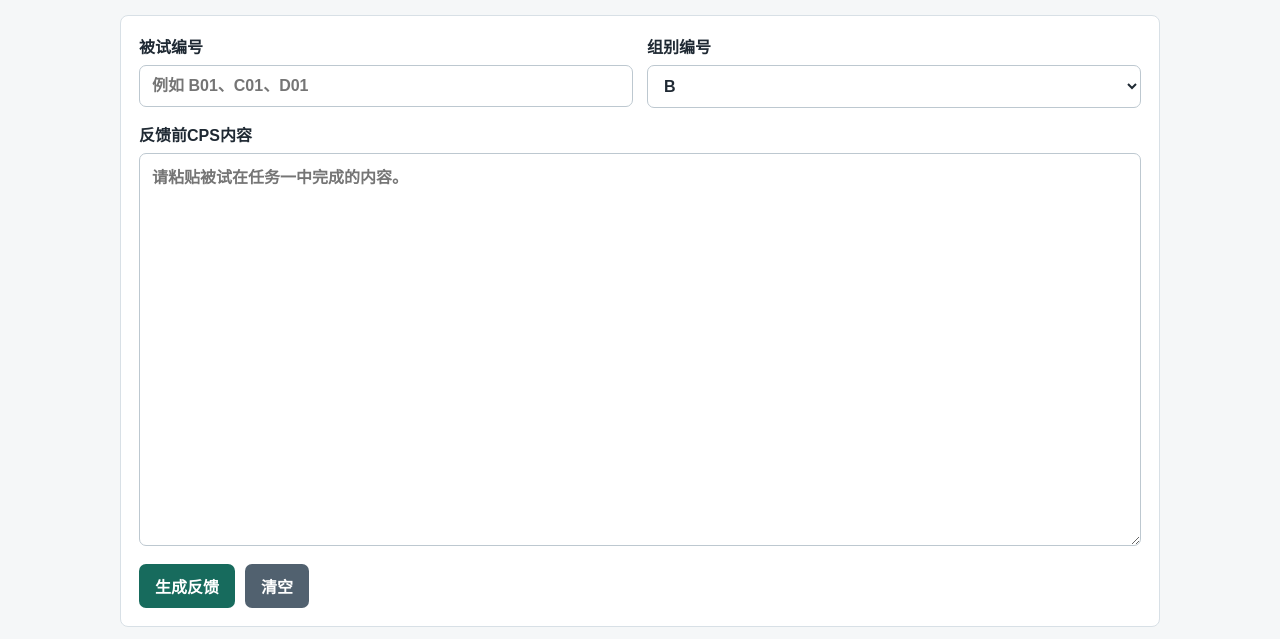
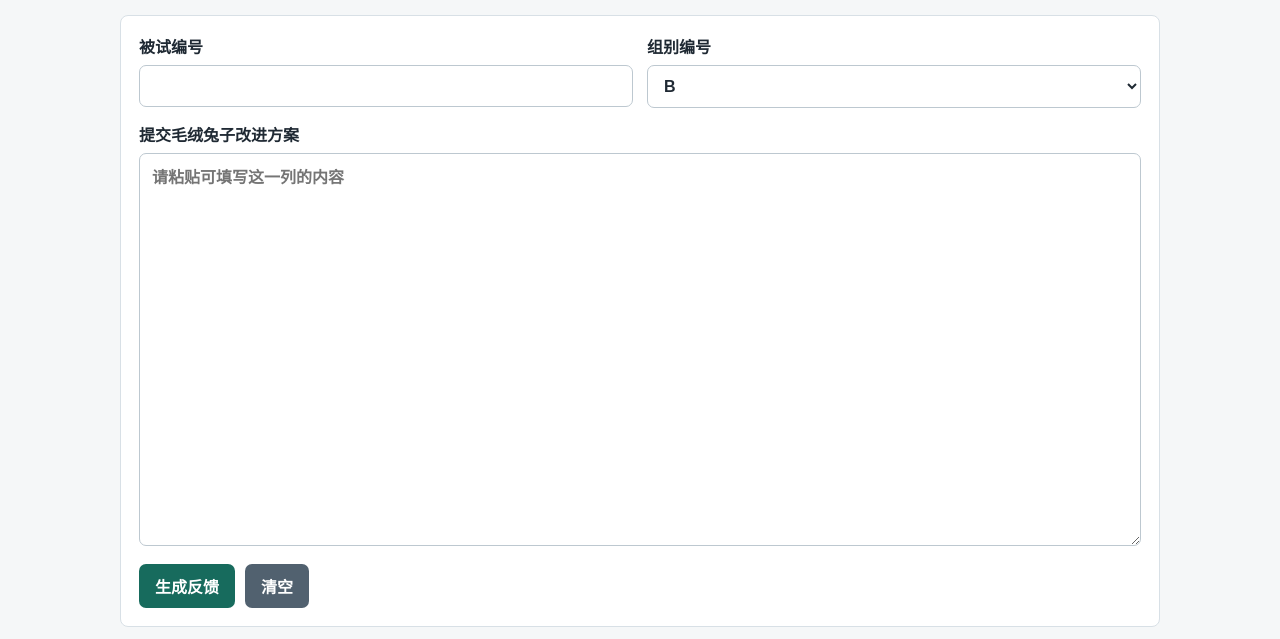
Before and after one commit to wangmoumou400-code/Expert-Thinking-Chain-System, a website: page public/index.html in a window 1280 px wide. Shown: the part 98-737 px from the top of the page. Drawn offline with Linux system fonts and the light colour scheme.

Commit message:
Update index.html

```diff
--- a/public/index.html
+++ b/public/index.html
@@ -20,7 +20,7 @@
       <div class="grid">
         <label>
           被试编号
-          <input id="participantId" autocomplete="off" placeholder="例如 B01、C01、D01">
+          <input id="participantId" autocomplete="off" placeholder=" ">
         </label>
         <label>
           组别编号
@@ -33,8 +33,8 @@
       </div>
 
       <label>
-        反馈前CPS内容
-        <textarea id="draft" rows="14" placeholder="请粘贴被试在任务一中完成的内容。"></textarea>
+        提交毛绒兔子改进方案
+        <textarea id="draft" rows="14" placeholder="请粘贴可填写这一列的内容"></textarea>
       </label>
 
       <div class="actions">
```
